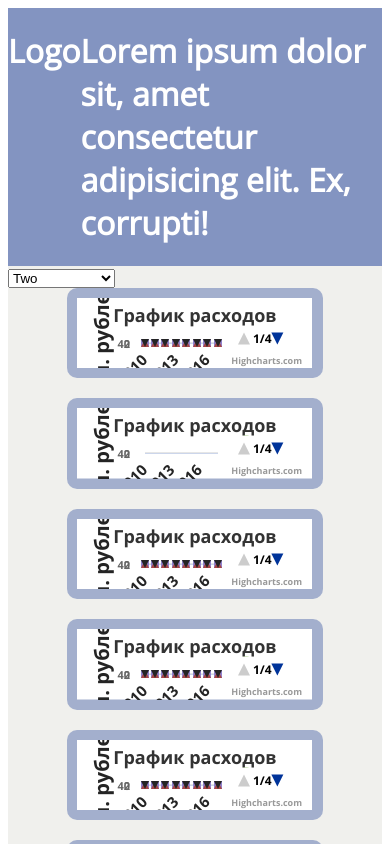
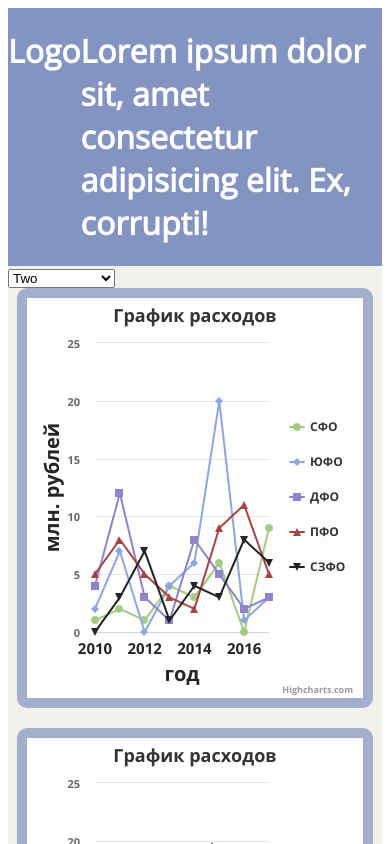
Before and after one commit to antonkrupin/rosmol_dashboard, a React (Create React App) app: page / in a window 390 px wide. Shown: the top 844 px of the page. Built offline with nearby package versions, Linux system fonts and the light colour scheme; no server answers.

Commit message:
change chart style

```diff
--- a/src/charts/ChartItem.jsx
+++ b/src/charts/ChartItem.jsx
@@ -11,7 +11,7 @@ const ChartItem = (props) => {
     colors: ['#A2CA82', '#8FA5DE', '#9182CC', '#A54545', '#242424'],
     chart: {
       type,
-      height: '30%',
+      // height: '30%',
       style: {
         fontFamily: 'Open Sans Bold',
       }
--- a/src/pages/MainPage.css
+++ b/src/pages/MainPage.css
@@ -28,3 +28,48 @@ main {
   flex-wrap: wrap;
   justify-content: center;
 }
+
+@media (max-width: 575px) {
+  .charts {
+    width: 100%;
+    margin-left: 0;
+    margin-right: 0;
+  }
+}
+
+@media (min-width: 576px) and (max-width: 767px) {
+  .charts {
+    width: 95%;
+    margin-left: 2.5%;
+    margin-right: 2.5%;
+  }
+}
+
+@media (min-width: 768px) and (max-width: 991px) {
+  .charts {
+    width: 90%;
+    margin-left: 5%;
+    margin-right: 5%;
+  }
+}
+
+/* @media (min-width: 992px) and (max-width: 1199px) {
+  .filmItem {
+    max-width: 30%;
+  }
+}
+@media (min-width: 1200px) and (max-width: 1499px) {
+  .filmItem {
+    max-width: 30%;
+  }
+}
+@media (min-width: 1500px) and (max-width: 1699px) {
+  .filmItem {
+    max-width: 25%;
+  }
+}
+@media (min-width: 1700px) {
+  .filmItem {
+    max-width: 20%;
+  }
+} */
```
Also changed, not shown: src/charts/ChartItem.css (+11 -0 lines).
